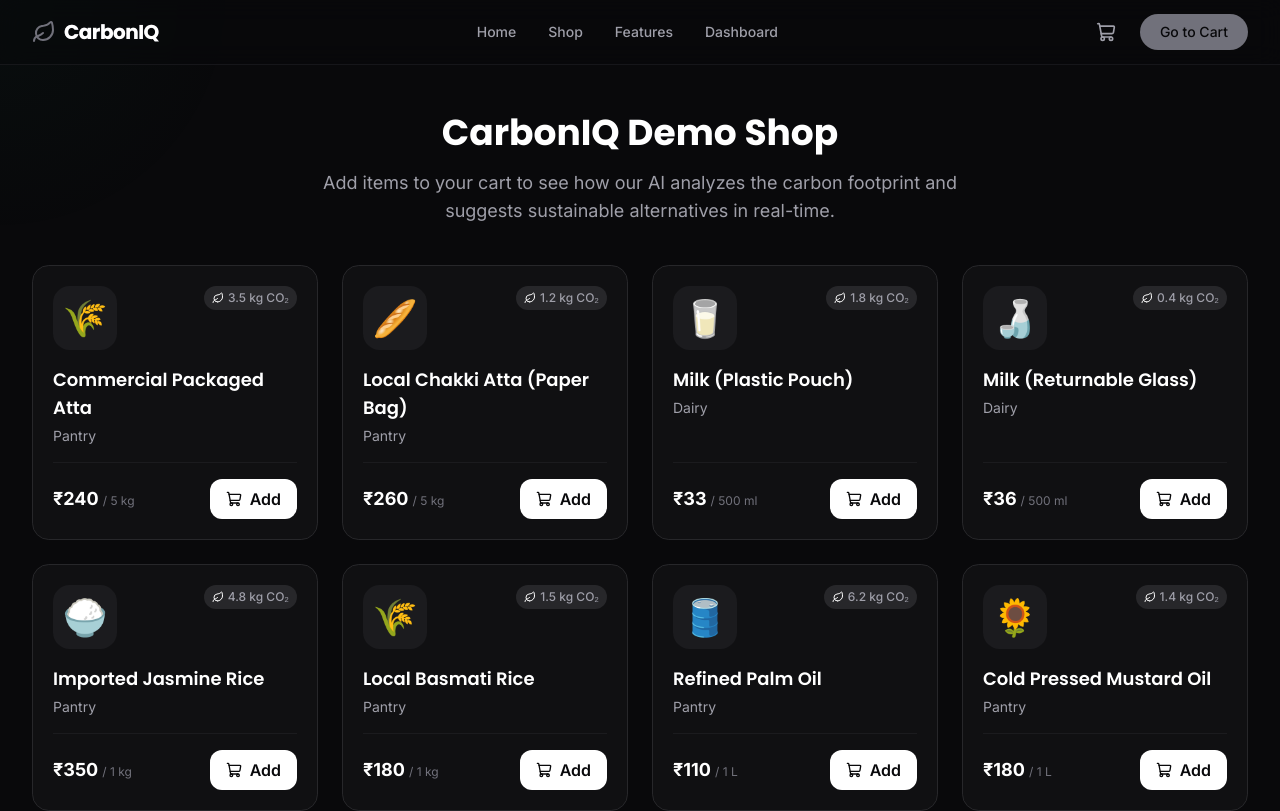
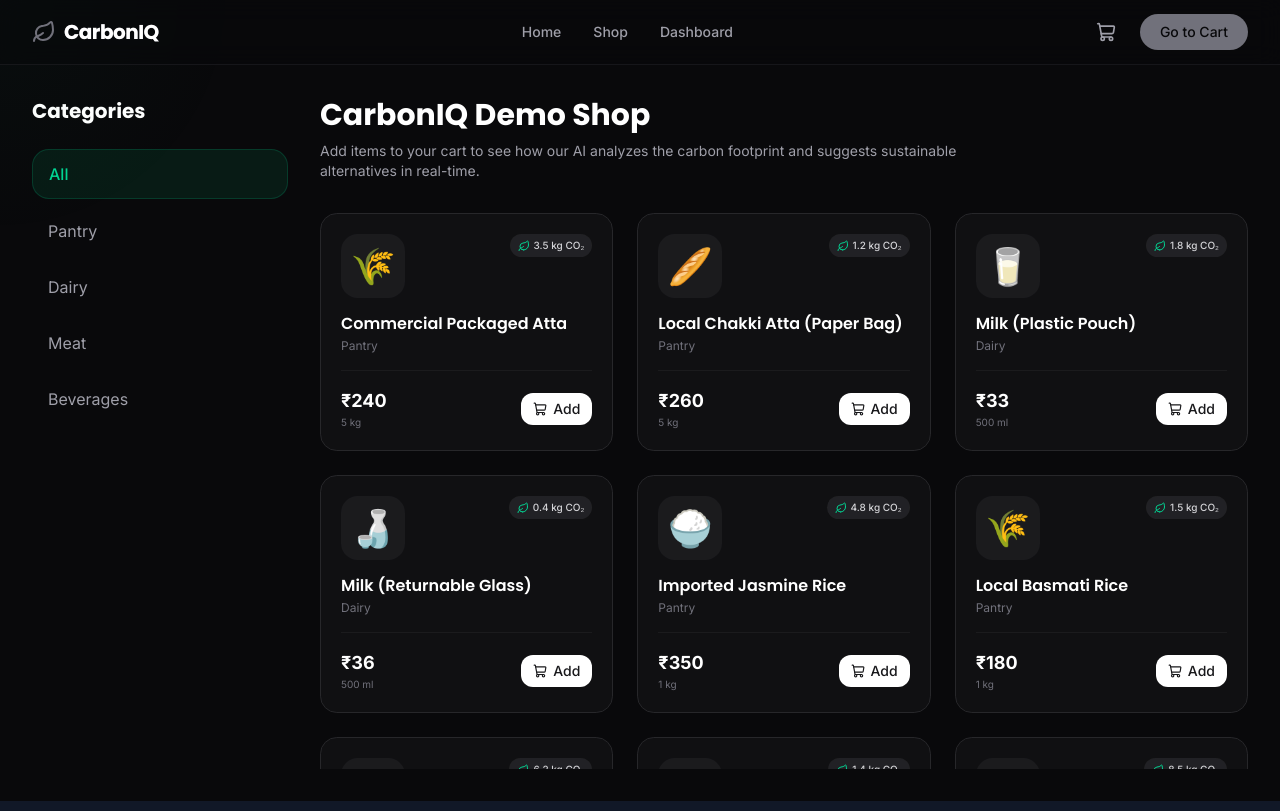
Before and after one commit to Charushree656/carbonIQ, a React (Vite) app: page /shop in a window 1280 px wide. Shown: the top 811 px of the page. Built offline with nearby package versions, Linux system fonts and the light colour scheme.

Commit message:
feat: implement MainLayout structure, Shop page product listing, and ImpactSummary component

```diff
--- a/src/layouts/MainLayout.tsx
+++ b/src/layouts/MainLayout.tsx
@@ -52,7 +52,6 @@ export default function MainLayout() {
           <nav className="hidden md:flex items-center gap-8 text-sm font-medium text-zinc-400">
             <Link to="/" className="hover:text-zinc-400 hover:drop-shadow-[0_0_8px_rgba(52,211,153,0.5)] transition-all">Home</Link>
             <Link to="/shop" className="hover:text-zinc-400 hover:drop-shadow-[0_0_8px_rgba(52,211,153,0.5)] transition-all">Shop</Link>
-            <Link to="#features" className="hover:text-zinc-400 hover:drop-shadow-[0_0_8px_rgba(52,211,153,0.5)] transition-all">Features</Link>
             <Link to="/dashboard" className="hover:text-zinc-400 hover:drop-shadow-[0_0_8px_rgba(52,211,153,0.5)] transition-all">Dashboard</Link>
           </nav>
 
--- a/src/pages/Shop.tsx
+++ b/src/pages/Shop.tsx
@@ -1,73 +1,107 @@
+import { useState } from "react";
 import { motion } from "framer-motion";
 import { useCart } from "@/hooks/useCart";
 import { MOCK_PRODUCTS } from "@/data/mockData";
-import { ShoppingCart, Leaf, CheckCircle2, Minus, Plus } from "lucide-react";
+import { ShoppingCart, Leaf, Minus, Plus } from "lucide-react";
+
+const CATEGORIES = ["All", "Pantry", "Dairy", "Meat", "Beverages"];
 
 export default function Shop() {
   const { addToCart, decreaseQuantity, cart } = useCart();
   const products = Object.values(MOCK_PRODUCTS);
+  const [selectedCategory, setSelectedCategory] = useState("All");
+
+  const filteredProducts = selectedCategory === "All"
+    ? products
+    : products.filter(p => p.category === selectedCategory);
 
   return (
-    <div className="py-12 max-w-7xl mx-auto px-4 sm:px-6 lg:px-8">
-      <div className="mb-10 text-center">
-        <h1 className="text-4xl font-bold text-white mb-4">CarbonIQ Demo Shop</h1>
-        <p className="text-zinc-400 max-w-2xl mx-auto text-lg">
+    <div className="max-w-7xl mx-auto px-4 sm:px-6 lg:px-8 py-8 h-[calc(100vh-4rem)] flex flex-col md:flex-row gap-8">
+      {/* Sidebar Categories */}
+      <div className="w-full md:w-64 flex-shrink-0">
+        <div className="sticky top-24">
+          <h2 className="text-xl font-bold text-white mb-6">Categories</h2>
+          <nav className="flex flex-row md:flex-col gap-2 overflow-x-auto md:overflow-visible pb-4 md:pb-0">
+            {CATEGORIES.map((category) => (
+              <button
+                key={category}
+                onClick={() => setSelectedCategory(category)}
+                className={`flex items-center px-4 py-3 rounded-xl transition-all whitespace-nowrap ${
+                  selectedCategory === category
+                    ? "bg-emerald-500/10 text-emerald-400 font-medium border border-emerald-500/20"
+                    : "text-zinc-400 hover:bg-zinc-800/50 hover:text-white"
+                }`}
+              >
+                {category}
+              </button>
+            ))}
+          </nav>
+        </div>
+      </div>
+
+      {/* Main Content Area */}
+      <div className="flex-1 overflow-y-auto pb-24">
+        <div className="mb-8">
+          <h1 className="text-3xl font-bold text-white mb-2">
+            {selectedCategory === "All" ? "CarbonIQ Demo Shop" : selectedCategory}
+          </h1>
+          <p className="text-zinc-400 text-sm max-w-2xl">
             Add items to your cart to see how our AI analyzes the carbon footprint and suggests sustainable alternatives in real-time.
           </p>
         </div>
 
-      <div className="grid grid-cols-1 sm:grid-cols-2 lg:grid-cols-3 xl:grid-cols-4 gap-6">
-        {products.map((product, idx) => (
+        <div className="grid grid-cols-1 sm:grid-cols-2 lg:grid-cols-3 gap-6">
+          {filteredProducts.map((product, idx) => (
             <motion.div
               key={product.id}
               initial={{ opacity: 0, y: 20 }}
               animate={{ opacity: 1, y: 0 }}
               transition={{ delay: idx * 0.05 }}
-            className="bg-zinc-900/50 border border-zinc-800 rounded-xl p-5 hover:border-zinc-200 dark:border-zinc-800 hover:bg-zinc-900 transition-all group flex flex-col"
+              className="bg-zinc-900/50 border border-zinc-800 rounded-xl p-5 hover:border-zinc-700 transition-all group flex flex-col relative"
             >
               <div className="flex items-start justify-between mb-4">
                 <div className="text-4xl bg-zinc-800/50 w-16 h-16 rounded-xl flex items-center justify-center group-hover:scale-110 transition-transform">
                   {product.imageIcon}
                 </div>
-              <div className="flex items-center gap-1 text-xs font-medium px-2 py-1 bg-zinc-800 rounded-full text-zinc-400">
-                <Leaf className="w-3 h-3 text-zinc-900 dark:text-white" />
+                <div className="flex items-center gap-1 text-[10px] font-medium px-2 py-1 bg-zinc-800/80 rounded-full text-zinc-300">
+                  <Leaf className="w-3 h-3 text-emerald-400" />
                   {product.carbonEmissions} kg CO₂
                 </div>
               </div>
 
-            <h3 className="text-lg font-semibold text-white mb-1">{product.name}</h3>
-            <p className="text-sm text-zinc-400 mb-4">{product.category}</p>
+              <h3 className="text-base font-semibold text-white mb-1 leading-tight">{product.name}</h3>
+              <p className="text-xs text-zinc-500 mb-4">{product.category}</p>
 
               <div className="mt-auto flex items-center justify-between pt-4 border-t border-zinc-800/50">
-              <div>
+                <div className="flex flex-col">
                   <span className="text-lg font-bold text-white">₹{product.price}</span>
-                <span className="text-xs text-zinc-500 ml-1">/ {product.unit}</span>
+                  <span className="text-[10px] text-zinc-500">{product.unit}</span>
                 </div>
 
                 {(() => {
                   const cartItem = cart.find((item) => item.product.id === product.id);
                   return cartItem ? (
-                  <div className="flex items-center gap-3 bg-emerald-500 text-zinc-950 px-2 py-1 rounded-lg font-semibold">
+                    <div className="flex items-center gap-3 bg-emerald-500 text-zinc-950 px-2 py-1 rounded-lg font-semibold shadow-lg shadow-emerald-500/20">
                       <button
                         onClick={() => decreaseQuantity(product)}
-                      className="w-8 h-8 flex items-center justify-center hover:bg-emerald-600 rounded-md transition-colors active:scale-95"
+                        className="w-6 h-6 flex items-center justify-center hover:bg-emerald-600 rounded transition-colors active:scale-95"
                       >
-                      <Minus className="w-4 h-4" />
+                        <Minus className="w-3 h-3" />
                       </button>
-                    <span className="w-4 text-center">{cartItem.quantity}</span>
+                      <span className="w-4 text-center text-sm">{cartItem.quantity}</span>
                       <button
                         onClick={() => addToCart(product)}
-                      className="w-8 h-8 flex items-center justify-center hover:bg-emerald-600 rounded-md transition-colors active:scale-95"
+                        className="w-6 h-6 flex items-center justify-center hover:bg-emerald-600 rounded transition-colors active:scale-95"
                       >
-                      <Plus className="w-4 h-4" />
+                        <Plus className="w-3 h-3" />
                       </button>
                     </div>
                   ) : (
                     <button
                       onClick={() => addToCart(product)}
-                    className="flex items-center gap-2 px-4 py-2 rounded-lg font-semibold transition-colors active:scale-95 bg-zinc-900 dark:bg-white text-white dark:text-zinc-950 hover:bg-zinc-800 dark:hover:bg-zinc-200"
+                      className="flex items-center gap-1.5 px-3 py-1.5 rounded-lg font-medium text-sm transition-colors active:scale-95 bg-white text-zinc-900 hover:bg-zinc-200"
                     >
-                    <ShoppingCart className="w-4 h-4" />
+                      <ShoppingCart className="w-3.5 h-3.5" />
                       Add
                     </button>
                   );
@@ -77,5 +111,6 @@ export default function Shop() {
           ))}
         </div>
       </div>
+    </div>
   );
 }
```
Also changed, not shown: src/features/cart/ImpactSummary.tsx (+38 -24 lines). Lines whose indentation alone changed are shown as unchanged.
